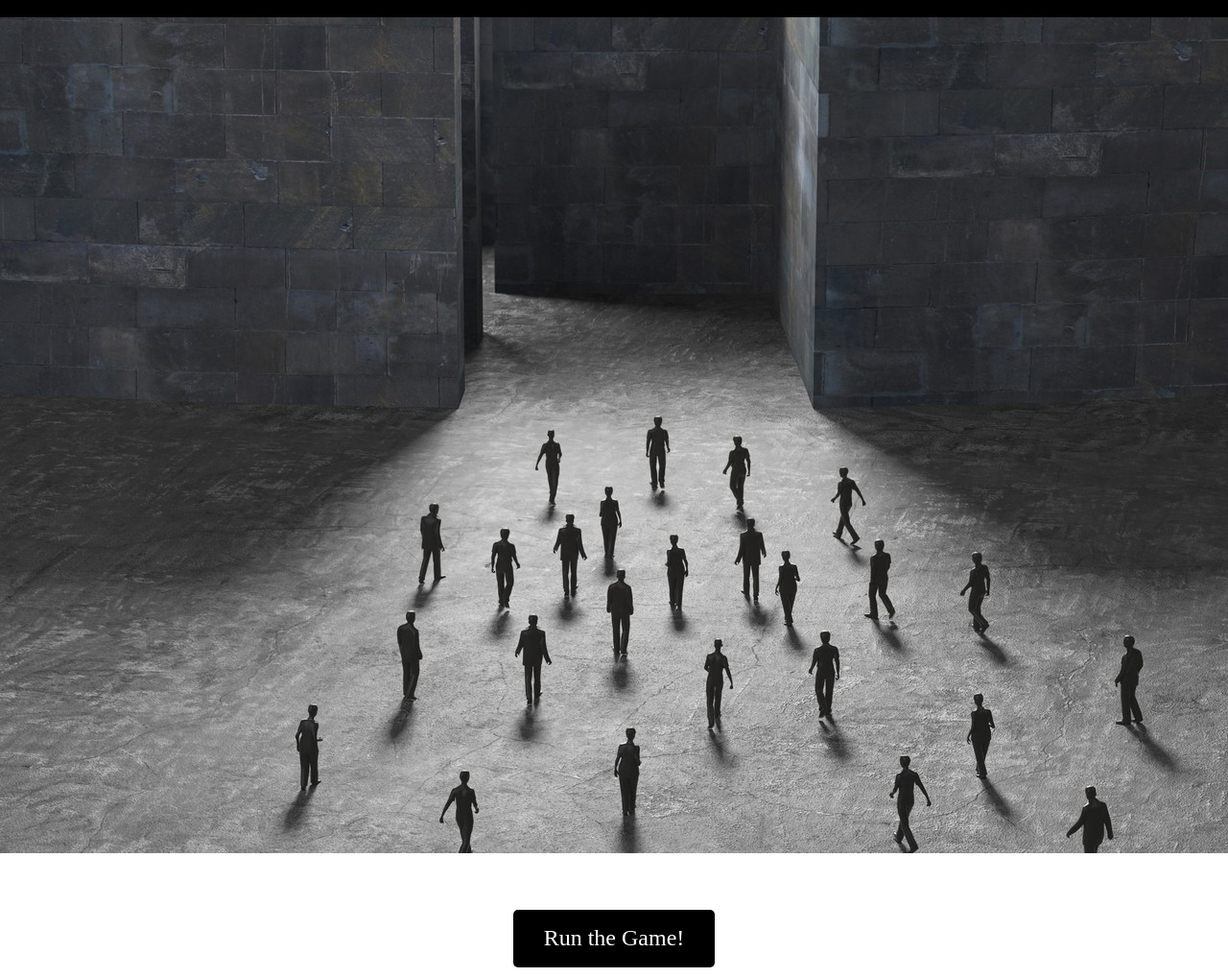
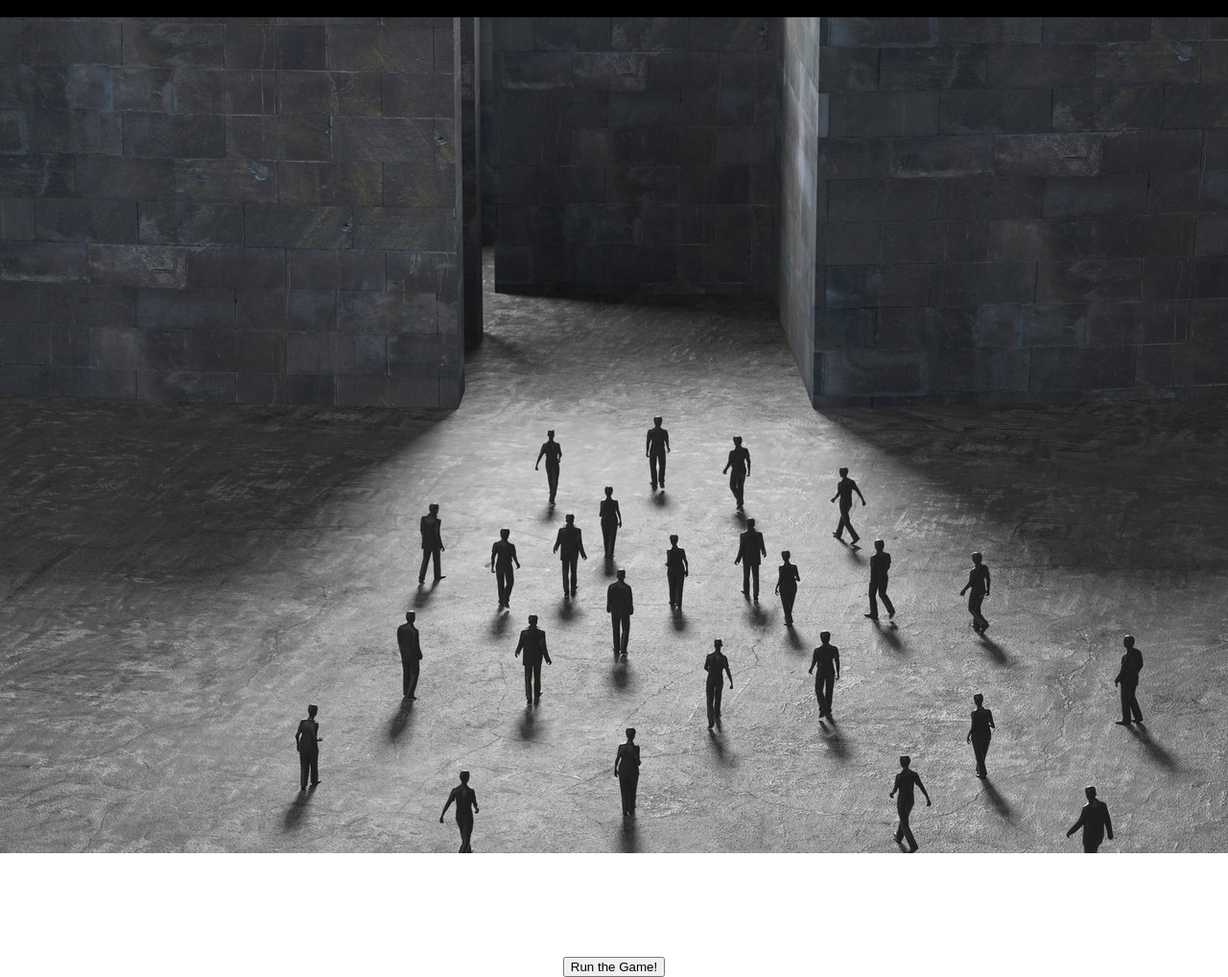
Before and after one commit to marcabounader/SEF-Maze, a website: page index.html in a window 1280 px wide. Shown: the part 51-1069 px from the top of the page at 96% size. Drawn offline with Linux system fonts and the light colour scheme.

Commit message:
HTML: added button

```diff
--- a/index.html
+++ b/index.html
@@ -11,7 +11,8 @@
       <h1>SEF Maze</h1>
     </nav>
     <section class="container">
-      <a href="maze.html">Run the Game!</a>
+      <button onclick="window.location='maze.html';">Run the Game!</button>
+
     </section>
 </body>
 </html>
```
